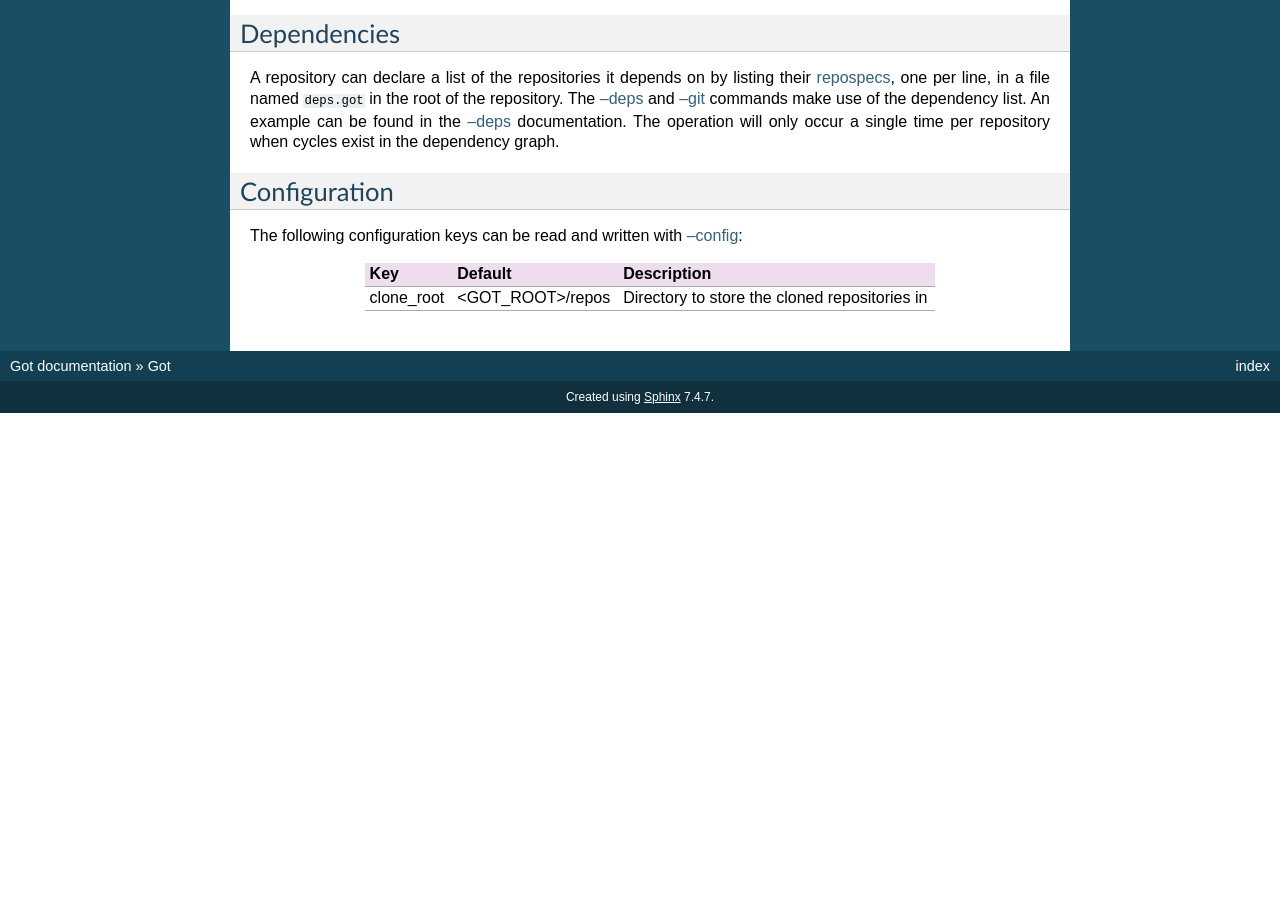
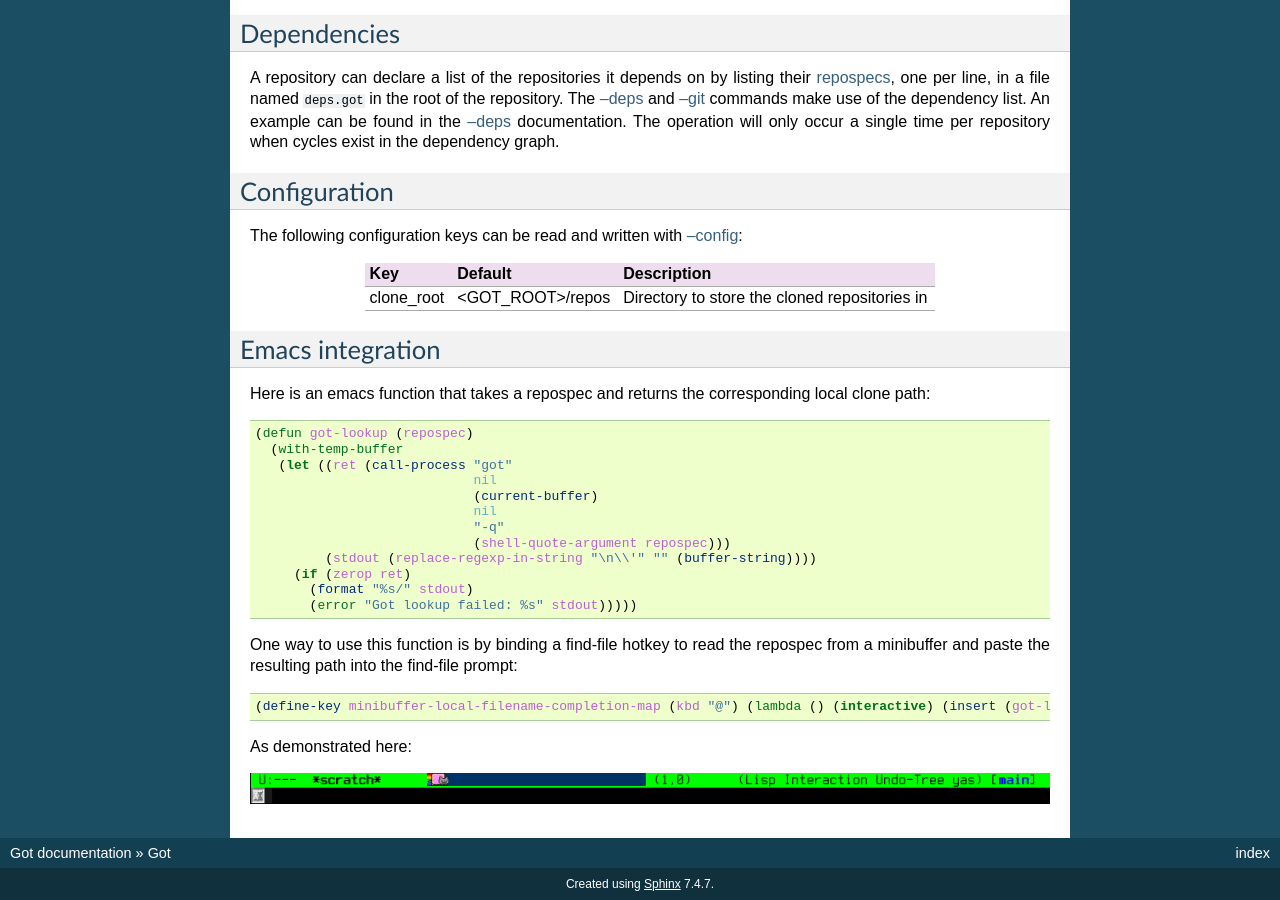
Before and after one commit to mrozekma/got, a Sphinx documentation site: the page built from doc/index.rst, in a window 1280 px wide and 900 px high, scrolled down 6144 px. Built offline with Sphinx 7.4.7, drawn with Linux system fonts in a browser that asks for light colours; before the commit the page ends 6557 px from its top, so only the background shows below that.

Commit message:
Add a section on emacs integration to the docs

```diff
--- a/doc/index.rst
+++ b/doc/index.rst
@@ -358,3 +358,33 @@ Key                       Default                        Description
 ========================= ============================== ================================================================================
 clone_root                <GOT_ROOT>/repos               Directory to store the cloned repositories in
 ========================= ============================== ================================================================================
+
+Emacs integration
+-----------------
+
+Here is an emacs function that takes a repospec and returns the corresponding local clone path:
+
+.. code-block:: elisp
+
+   (defun got-lookup (repospec)
+     (with-temp-buffer
+      (let ((ret (call-process "got"
+                               nil
+                               (current-buffer)
+                               nil
+                               "-q"
+                               (shell-quote-argument repospec)))
+            (stdout (replace-regexp-in-string "\n\\'" "" (buffer-string))))
+        (if (zerop ret)
+          (format "%s/" stdout)
+          (error "Got lookup failed: %s" stdout)))))
+
+One way to use this function is by binding a find-file hotkey to read the repospec from a minibuffer and paste the resulting path into the find-file prompt:
+
+.. code-block:: elisp
+
+   (define-key minibuffer-local-filename-completion-map (kbd "@") (lambda () (interactive) (insert (got-lookup (read-from-minibuffer "Got: ")))))
+
+As demonstrated here:
+
+.. image:: emacs.gif
```
Also changed, not shown: doc/emacs.gif (added).
